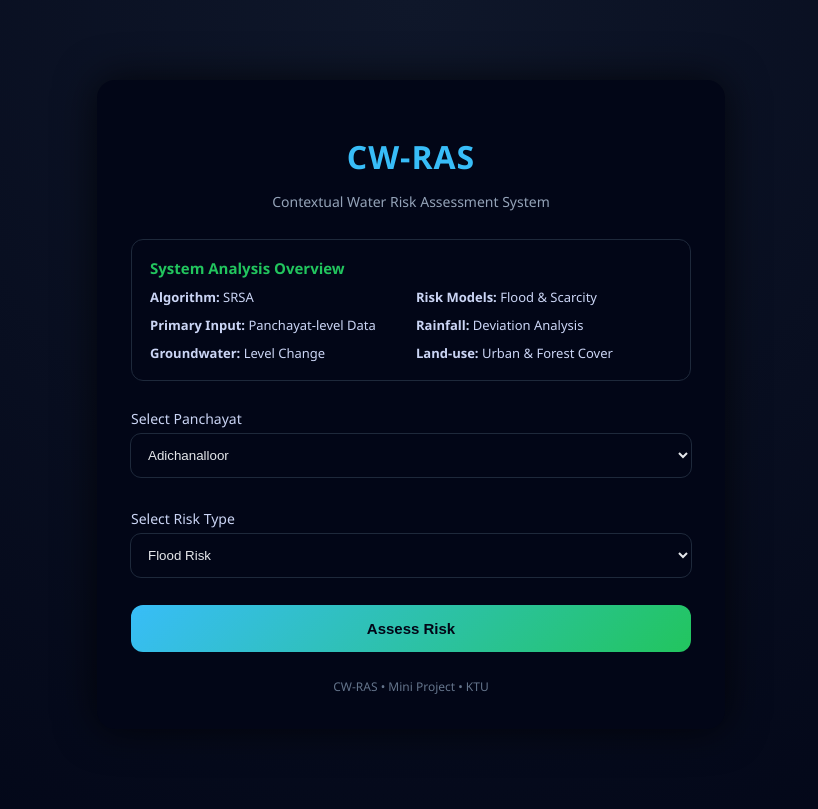
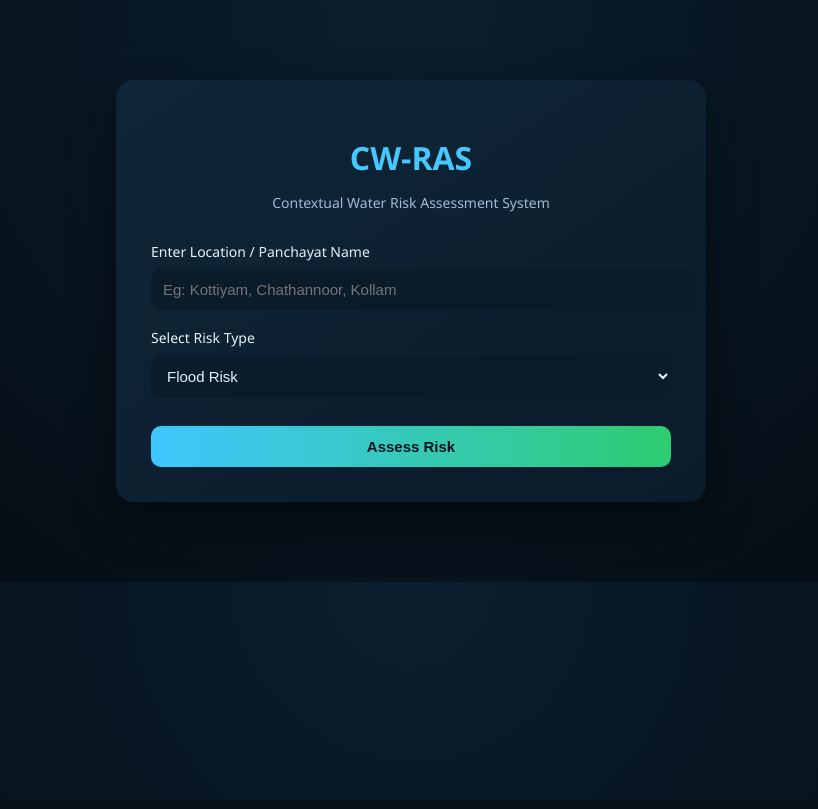
Before and after one commit to hrit-tik/CWRAS, a Flask app: page / in a window 1280 px wide. Shown: the whole page, without its empty margins (229-1047 px from the left). Run offline with Flask 3, Linux system fonts and the light colour scheme.

Commit message:
Location services enables, panchayat data created

```diff
--- a/app.py
+++ b/app.py
@@ -1,11 +1,14 @@
 from flask import Flask, render_template, request
 import pandas as pd
 import numpy as np
+import requests
+import math
 
 app = Flask(__name__)
 
-# Load dataset (CSV in same folder as app.py)
+# Load datasets
 risk_data = pd.read_csv("CW_RAS_master_dataset.csv")
+location_data = pd.read_csv("panchayat_locations.csv")
 
 panchayat_list = sorted(risk_data["Panchayat"].unique().tolist())
 
@@ -19,22 +22,79 @@
         return "High"
 
 
+# ---------- NEW: OSM Geocoding ----------
+def get_lat_long(place_name):
+    url = "https://nominatim.openstreetmap.org/search"
+    params = {
+        "q": place_name,
+        "format": "json",
+        "limit": 1
+    }
+    headers = {
+        "User-Agent": "CW-RAS-App"
+    }
+
+    response = requests.get(url, params=params, headers=headers)
+    data = response.json()
+
+    if len(data) == 0:
+        return None, None
+
+    return float(data[0]["lat"]), float(data[0]["lon"])
+
+
+# ---------- NEW: Haversine Distance ----------
+def haversine_distance(lat1, lon1, lat2, lon2):
+    R = 6371  # Earth radius in km
+
+    lat1, lon1, lat2, lon2 = map(math.radians, [lat1, lon1, lat2, lon2])
+
+    dlat = lat2 - lat1
+    dlon = lon2 - lon1
+
+    a = math.sin(dlat / 2)**2 + math.cos(lat1) * math.cos(lat2) * math.sin(dlon / 2)**2
+    c = 2 * math.asin(math.sqrt(a))
+
+    return R * c
+
+
+# ---------- NEW: Nearest Panchayat ----------
+def find_nearest_panchayat(lat, lon):
+    min_distance = float("inf")
+    nearest_panchayat = None
+
+    for _, row in location_data.iterrows():
+        dist = haversine_distance(
+            lat, lon,
+            row["Latitude"],
+            row["Longitude"]
+        )
+
+        if dist < min_distance:
+            min_distance = dist
+            nearest_panchayat = row["Panchayat"]
+
+    return nearest_panchayat
+
+
 @app.route("/", methods=["GET", "POST"])
 def index():
 
     if request.method == "GET":
-        return render_template(
-            "index.html",
-            panchayats=panchayat_list,
-            selected_panchayat=request.args.get("panchayat"),
-            selected_risk=request.args.get("risk")
-        )
+        return render_template("index.html")
 
     # ---------- POST LOGIC ----------
-    selected_panchayat = request.form["panchayat"]
+    user_place = request.form["panchayat"]
     risk_type = request.form["risk_type"]
 
-    row = risk_data[risk_data["Panchayat"] == selected_panchayat].iloc[0]
+    lat, lon = get_lat_long(user_place)
+
+    if lat is None or lon is None:
+        return render_template("index.html", error="Location not found. Please try another name.")
+
+    nearest_panchayat = find_nearest_panchayat(lat, lon)
+
+    row = risk_data[risk_data["Panchayat"] == nearest_panchayat].iloc[0]
 
     # ----- RAINFALL DEVIATION -----
     rainfall_dev = abs(row["R_normal"] - row["R_current"]) / row["R_normal"] * 100
@@ -77,7 +137,7 @@
         explanation = "Land-use characteristics such as urbanization influence the assessed risk in this region."
 
     dashboard_data = {
-        "panchayat": selected_panchayat,
+        "panchayat": user_place,
         "risk_type": risk_label,
         "score": round(score, 2),
         "level": level,
@@ -90,7 +150,7 @@
     return render_template(
         "dashboard.html",
         data=dashboard_data,
-        selected_panchayat=selected_panchayat,
+        selected_panchayat=user_place,
         selected_risk=risk_type
     )
 
--- a/panchayat_locations.csv
+++ b/panchayat_locations.csv
@@ -1,5 +1,74 @@
 Panchayat,Latitude,Longitude
-Kollam Corporation,8.8890,76.6140
-Karunagappally,9.0600,76.5350
-Elampalloor,8.8800,76.6500
-Vettikkavala,8.9800,76.9000
+Vettikkavala,8.9989249,76.8264496
+Kareepra,8.9510576,76.7206468
+Elampalloor,8.9560073,76.6709397
+Edamulakkal*,8.9280632,76.8788401
+Thekkumbhagam,8.9620476,76.5611345
+Mayyanad,8.8395937,76.6459316
+Kulathupuzha*,8.9065347,77.0564917
+Karavaloor*,8.9807724,76.9250357
+Pattazhi Vadakkekkara*,9.0969438,76.8065967
+Elamadu,8.8978269,76.8353962
+Alappad,9.0626871,76.4988405
+Chadayamangalam,8.8719144,76.8691239
+Thrikkovilvattom,8.9067337,76.6672421
+Piravanthoor,9.0611497,76.9056716
+Aryankavu*,8.9811615,77.1528919
+Thodiyoor,9.0750768,76.5754692
+Paravoor(M)*,12.126429,75.337317
+Perayam,8.9804582,76.6715901
+Veliyam,8.9151418,76.7658981
+Chithara,8.8149645,76.9671898
+Chirakkara,8.8301643,76.7241066
+Poothakulam,10.7237519,76.555667
+Ezhukone,8.97952,76.7153297
+East Kallada,9.0081093,76.652996
+Perinadu,8.9427646,76.6288287
+Muntrothuruthu,,
+Thalavoor,9.0356649,76.8305322
+Alayamon,8.9004707,76.9550755
+West Kallada,9.0114387,76.6066872
+Thevalakkara,8.9976716,76.5782434
+Poruvazhy,9.0726261,76.6555
+Pathanapuram,9.0926952,76.8562962
+Kottarakkara*,9.0054869,76.7831987
+Kalluvathukkal,8.8312511,76.7458561
+Karunagappally(M),9.0417201,76.5902698
+Sooranadu North*,9.1030498,76.6196171
+Nilamel,8.8234714,76.8823652
+Adichanalloor,8.8805138,76.7118791
+Sasthamkotta,9.0314647,76.6009828
+Panmana,9.0082147,76.5425181
+Chavara,8.9753627,76.5350494
+Pattazhi,9.0732966,76.8040597
+Melila,9.0107868,76.8518536
+Kulasekharapuram*,9.0912416,76.5160835
+Pooyappalli,8.9060248,76.7670196
+Clappana,9.100677,76.4943052
+Kundara,8.9602036,76.6782297
+Thazhava,9.0964987,76.5530468
+Vilakudi,,
+Nedumpana,8.9087479,76.694503
+Punaloor(M),,
+Chathanoor,8.8584221,76.7220341
+Kadakkal,8.8267069,76.9171188
+Yeroor,8.935959,76.9456082
+Kottankara,,
+Mylam,9.0308389,76.7828578
+Ochira,9.1318373,76.5251596
+Mynagappally,9.039542,76.5840215
+Ittiva,8.8608055,76.9208785
+Ummannoor,8.9336242,76.8211024
+Kunnathur,9.070971,76.6502558
+Neendakara,8.9428812,76.538628
+Kulakkada,9.072538,76.7534577
+Kollam(C)*,8.8870533,76.5906696
+Thrikkaruva,8.9462468,76.598201
+Sooranadu South,9.0740182,76.6035785
+Thenmala*,8.9652655,77.0699638
+Pavithreswaram,9.0306243,76.6895029
+Neduvathoor,8.9954402,76.7399321
+Anchal,8.9292657,76.9065012
+Velinalloor,8.8764007,76.7933592
+Kummil,8.7952771,76.9229676
+Panayam,8.962758,76.6189148
--- a/templates/index.html
+++ b/templates/index.html
@@ -2,150 +2,93 @@
 <html lang="en">
 <head>
     <meta charset="UTF-8">
-    <title>CW-RAS | Water Risk Assessment</title>
+    <title>CW-RAS</title>
 
     <style>
         body {
             margin: 0;
             font-family: "Segoe UI", sans-serif;
-            background: radial-gradient(circle at top, #0f172a, #020617);
-            color: #e5e7eb;
+            background: radial-gradient(circle at top, #0b1e2d, #040b12);
+            color: #e8f1f8;
         }
 
-        .container {
-            max-width: 560px;
+        .card {
+            max-width: 520px;
             margin: 80px auto;
-            background: #020617;
-            padding: 34px;
+            padding: 35px;
+            background: linear-gradient(145deg, #0f2638, #0a1b2a);
             border-radius: 18px;
-            box-shadow: 0 0 40px rgba(0, 0, 0, 0.7);
+            box-shadow: 0 20px 45px rgba(0,0,0,0.45);
         }
 
         h1 {
             text-align: center;
-            color: #38bdf8;
+            color: #45c7ff;
             margin-bottom: 6px;
-            letter-spacing: 1px;
         }
 
-        .subtitle {
+        p {
             text-align: center;
+            color: #9fbcd3;
             font-size: 14px;
-            color: #94a3b8;
-            margin-bottom: 28px;
-        }
-
-        /* INFO CARD */
-        .info-card {
-            background: #020617;
-            border: 1px solid #1e293b;
-            border-radius: 12px;
-            padding: 18px;
-            margin-bottom: 28px;
-        }
-
-        .info-title {
-            color: #22c55e;
-            font-size: 15px;
-            margin-bottom: 10px;
-            font-weight: bold;
-        }
-
-        .info-grid {
-            display: grid;
-            grid-template-columns: 1fr 1fr;
-            gap: 10px;
-            font-size: 13px;
-            color: #cbd5f5;
+            margin-bottom: 30px;
         }
 
         label {
+            display: block;
+            margin-top: 18px;
             font-size: 14px;
-            display: block;
-            margin-top: 14px;
-            color: #cbd5f5;
         }
 
-        select {
+        input, select, button {
             width: 100%;
-            padding: 13px;
-            margin-top: 6px;
-            margin-bottom: 18px;
+            padding: 12px;
+            margin-top: 8px;
             border-radius: 10px;
             border: none;
-            background: #020617;
-            color: #e5e7eb;
-            outline: 1px solid #1e293b;
+            font-size: 15px;
+        }
+
+        input, select {
+            background: #0a1b2a;
+            color: #e8f1f8;
+        }
+
+        button {
+            margin-top: 28px;
+            background: linear-gradient(to right, #3ec7ff, #2ecc71);
+            color: #00141f;
+            font-weight: bold;
             cursor: pointer;
         }
 
-        /* FIX DROPDOWN VISIBILITY */
-        select option {
-            background: #020617;
-            color: #e5e7eb;
-        }
-
-        select:focus {
-            outline: 2px solid #38bdf8;
-        }
-
-        button {
-            width: 100%;
-            padding: 15px;
-            border-radius: 12px;
-            border: none;
-            background: linear-gradient(135deg, #38bdf8, #22c55e);
-            color: #020617;
-            font-weight: bold;
-            font-size: 15px;
-            cursor: pointer;
-            margin-top: 10px;
-        }
-
-        button:hover {
-            opacity: 0.92;
-        }
-
-        footer {
+        .error {
+            margin-top: 15px;
             text-align: center;
-            margin-top: 26px;
-            font-size: 12px;
-            color: #64748b;
+            color: #f87171;
+            font-size: 14px;
         }
     </style>
 </head>
 
 <body>
 
-<div class="container">
+<div class="card">
     <h1>CW-RAS</h1>
-    <p class="subtitle">Contextual Water Risk Assessment System</p>
+    <p>Contextual Water Risk Assessment System</p>
 
-    <!-- SYSTEM INFO -->
-    <div class="info-card">
-        <div class="info-title">System Analysis Overview</div>
-        <div class="info-grid">
-            <div><b>Algorithm:</b> SRSA</div>
-            <div><b>Risk Models:</b> Flood & Scarcity</div>
-            <div><b>Primary Input:</b> Panchayat-level Data</div>
-            <div><b>Rainfall:</b> Deviation Analysis</div>
-            <div><b>Groundwater:</b> Level Change</div>
-            <div><b>Land-use:</b> Urban & Forest Cover</div>
-        </div>
-    </div>
+    <form method="POST">
 
-    <!-- INPUT FORM -->
-    <form method="POST" action="/">
-
-        <label>Select Panchayat</label>
-        <select name="panchayat" required>
-            {% for p in panchayats %}
-                <option value="{{ p }}">{{ p }}</option>
-            {% endfor %}
-        </select>
+        <label>Enter Location / Panchayat Name</label>
+        <input
+            type="text"
+            name="panchayat"
+            placeholder="Eg: Kottiyam, Chathannoor, Kollam"
+            required
+        >
 
         <label>Select Risk Type</label>
-        <select name="risk_type">
+        <select name="risk_type" required>
             <option value="flood">Flood Risk</option>
             <option value="scarcity">Water Scarcity Risk</option>
         </select>
@@ -153,9 +96,9 @@
         <button type="submit">Assess Risk</button>
     </form>
 
-    <footer>
-        CW-RAS • Mini Project • KTU
-    </footer>
+    {% if error %}
+        <div class="error">{{ error }}</div>
+    {% endif %}
 </div>
 
 </body>
```
Also changed, not shown: generate_panchayat_locations.py (added, +49 -0 lines).
